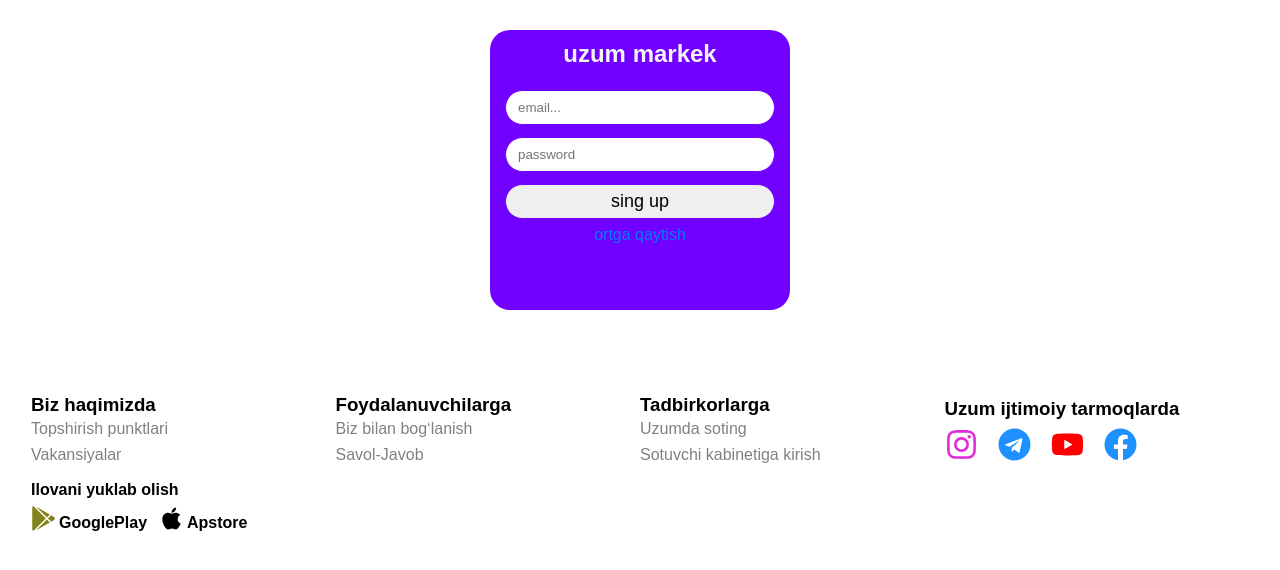
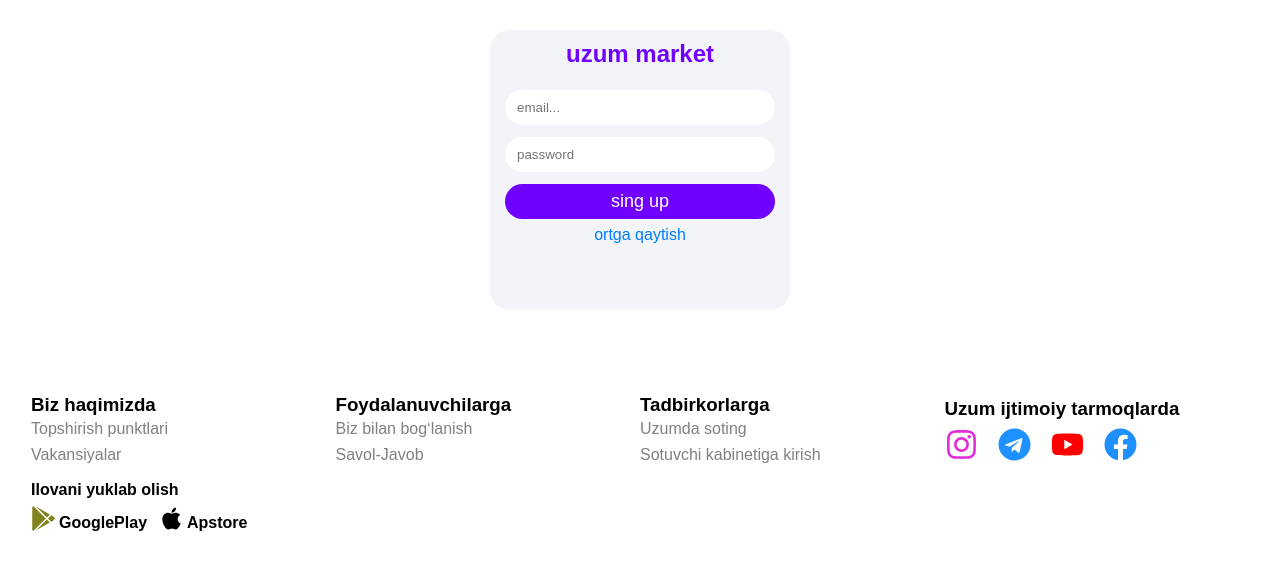
Before and after one commit to azizbek-bannaev/uzum.uz2, a React (Create React App) app: page /login in a window 1280 px wide. Shown: the top 570 px of the page. Built offline with nearby package versions, Linux system fonts and the light colour scheme.

Commit message:
uzum market

```diff
--- a/src/router/login/Login.css
+++ b/src/router/login/Login.css
@@ -2,7 +2,7 @@
 {
     width: 300px;
     height: 280px;
-    background: var(--bg-py);
+    background: var(--bg-sy);
     text-align: center;
     margin: 30px auto;
     border-radius: 20px;
@@ -11,7 +11,7 @@
 }
 .login h2
 {
-    color: var(--bg-sy);
+    color: var(--bg-py);
     text-decoration: none;
 }
 .login input
@@ -20,7 +20,7 @@
     height: 35px;
     margin-top: 12px;
     padding-left: 12px;
-    border:  1px solid var(--bg-py);
+    border:  none;
     border-radius: 20px;
 }
 .login input:hover
@@ -31,7 +31,9 @@
 {
     width: 90%;
     height: 35px;
-    border: 1px solid var(--bg-py);
+    border: none;
+    background: #7000ff;
+    color: white;
     margin-top: 12px;
     border-radius: 20px;
     font-size: 18px;
--- a/src/router/login/Login.js
+++ b/src/router/login/Login.js
@@ -6,7 +6,7 @@
   return (
     <div className='login'>
       <NavLink to={"/"}>
-      <h2>uzum markek</h2>
+      <h2>uzum market</h2>
       </NavLink>
       <input type="email" placeholder='email...' />
       <input type="password" placeholder='password' />
```
